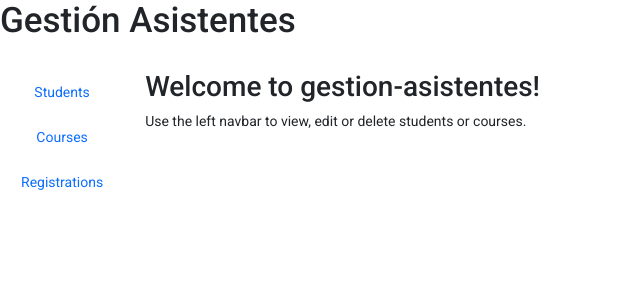
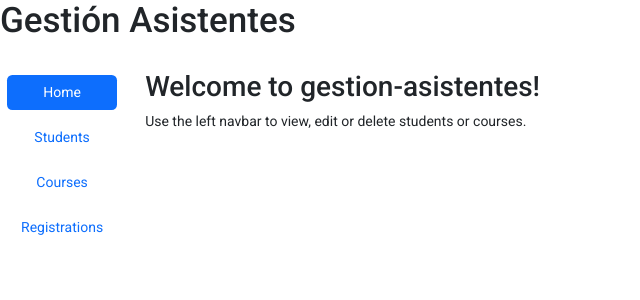
Before and after one commit to Nicolas-Lastra/gestion-asistentes, an Angular app: page / in a window 1280 px wide. Shown: the top 300 px of the page, without its empty margins (0-640 px from the left). Built offline with nearby package versions, Linux system fonts and the light colour scheme.

Commit message:
Home page added

```diff
--- a/src/app/navbar/navbar.html
+++ b/src/app/navbar/navbar.html
@@ -1,6 +1,10 @@
 <div class="d-flex">
 
 	<div ngbNav #nav="ngbNav" [(activeId)]="active" class="nav-pills flex-column" orientation="vertical">
+
+		<ng-container ngbNavItem="homeSection">
+			<button class="navbar-item" routerLink="/home" ngbNavLink>Home</button>
+		</ng-container>
 
 		<ng-container ngbNavItem="studentsSection">
 			<button class="navbar-item" routerLink="/students" ngbNavLink>Students</button>
--- a/src/app/navbar/navbar.ts
+++ b/src/app/navbar/navbar.ts
@@ -1,4 +1,4 @@
-import { Component, EventEmitter, Output } from '@angular/core';
+import { Component } from '@angular/core';
 import { NgbNavModule } from '@ng-bootstrap/ng-bootstrap';
 import { RouterModule } from '@angular/router';
 
@@ -9,5 +9,5 @@ import { RouterModule } from '@angular/router';
   styleUrl: './navbar.css'
 })
 export class Navbar {
-  active = 'studentsList';
+  active = 'homeSection';
 }
```
